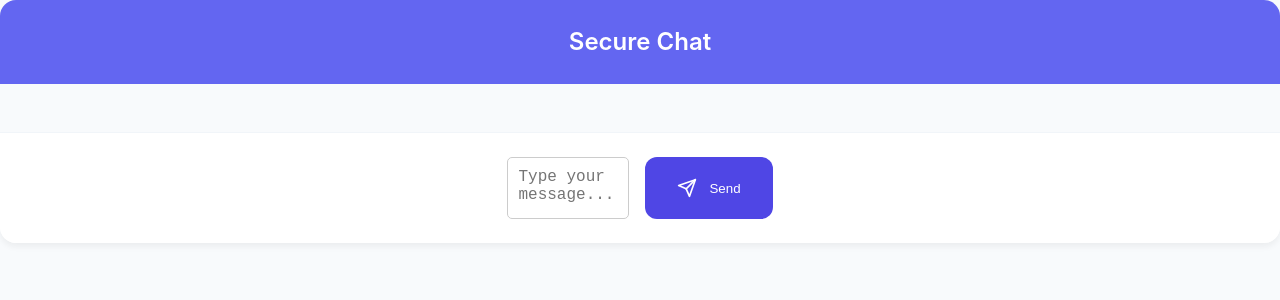
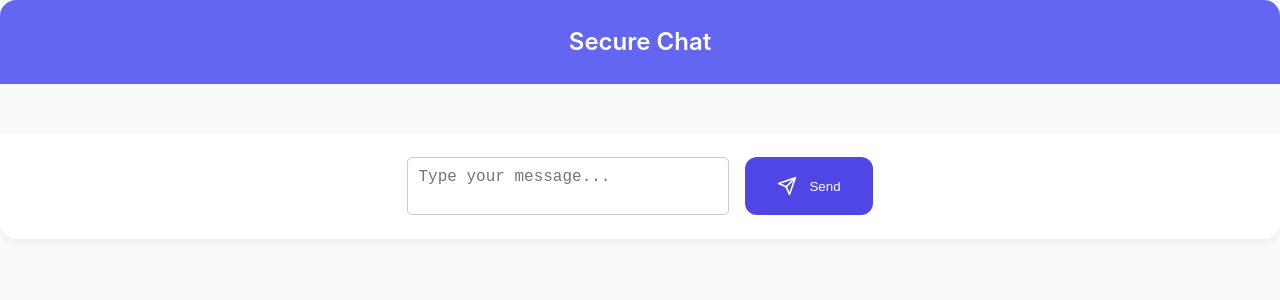
Before and after one commit to SaraLaouini1/chatbot, a React (Vite) app: page / in a window 1280 px wide. Shown: the top 300 px of the page. Built offline with nearby package versions, Linux system fonts and the light colour scheme.

Commit message:
index.css

```diff
--- a/src/index.css
+++ b/src/index.css
@@ -101,8 +101,8 @@ body {
 
 
 #chat-input {
-    width: 100px;
-    min-height: 40px;
+    width: 300px;
+    min-height: 30px;
     max-height: 150px;
     padding: 10px;
     font-size: 16px;
```
